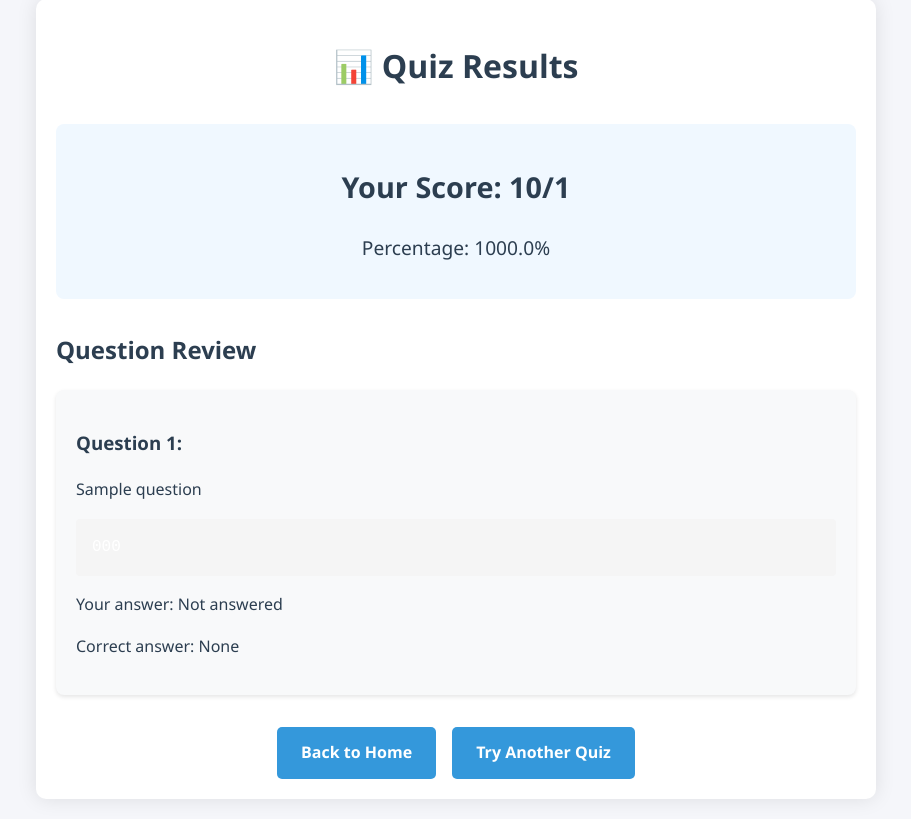
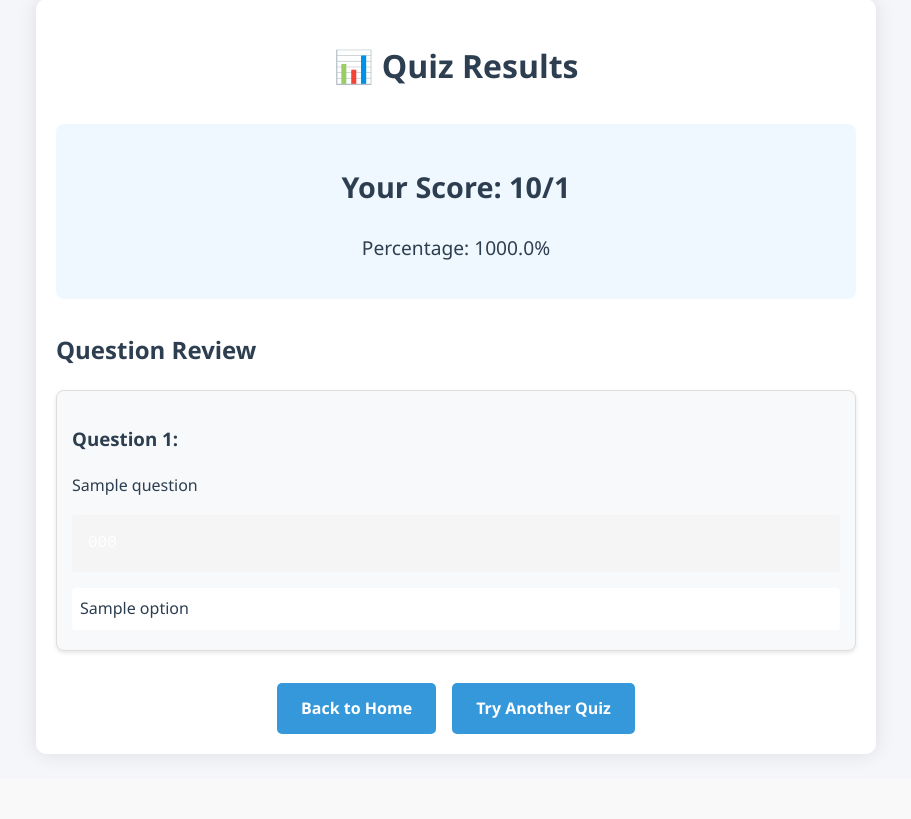
Before and after one commit to Deepak8260/AI-Quiz-Generator, a FastAPI app: template templates/results.html in a window 1280 px wide. Shown: the part 21-840 px from the top of the page, without its empty margins (184-1095 px from the left). After the commit the page ends 800 px from the top, so only its background shows below. Run offline with FastAPI, Linux system fonts and the light colour scheme; the template is opened without the code that fills it: most values are stand-ins (such as "Sample title", 1, 10 or a date in 2020).

Commit message:
now in results.html, it colors the correct option and also shows all the options

```diff
--- a/templates/results.html
+++ b/templates/results.html
@@ -5,6 +5,26 @@
     <meta name="viewport" content="width=device-width, initial-scale=1.0">
     <title>Quiz Results</title>
     <link rel="stylesheet" href="{{ url_for('static', path='/styles.css') }}">
+    <style>
+        .option {
+            margin: 5px 0;
+            padding: 8px;
+            border-radius: 4px;
+        }
+        .correct-option {
+            color: #2ecc71;
+            font-weight: bold;
+        }
+        .selected-option {
+            background-color: #f0f0f0;
+        }
+        .question-block {
+            margin-bottom: 20px;
+            padding: 15px;
+            border: 1px solid #ddd;
+            border-radius: 8px;
+        }
+    </style>
 </head>
 <body>
     <div class="container">
@@ -30,9 +50,12 @@
                         <pre><code class="language-python">{{ questions[question_index-1].code }}</code></pre>
                         {% endif %}
 
-                        <div class="answer-review">
-                            <p class="your-answer">Your answer: {{ answers.get(question_index, 'Not answered') }}</p>
-                            <p class="correct-answer">Correct answer: {{ correct_answers.get(question_index) }}</p>
+                        <div class="options">
+                            {% for option in questions[question_index-1].options %}
+                                <div class="option {% if option.startswith(correct_answers.get(question_index)) %}correct-option{% endif %} {% if option.startswith(answers.get(question_index)) %}selected-option{% endif %}">
+                                    {{ option }}
+                                </div>
+                            {% endfor %}
                         </div>
                     </div>
                 {% endif %}
```
